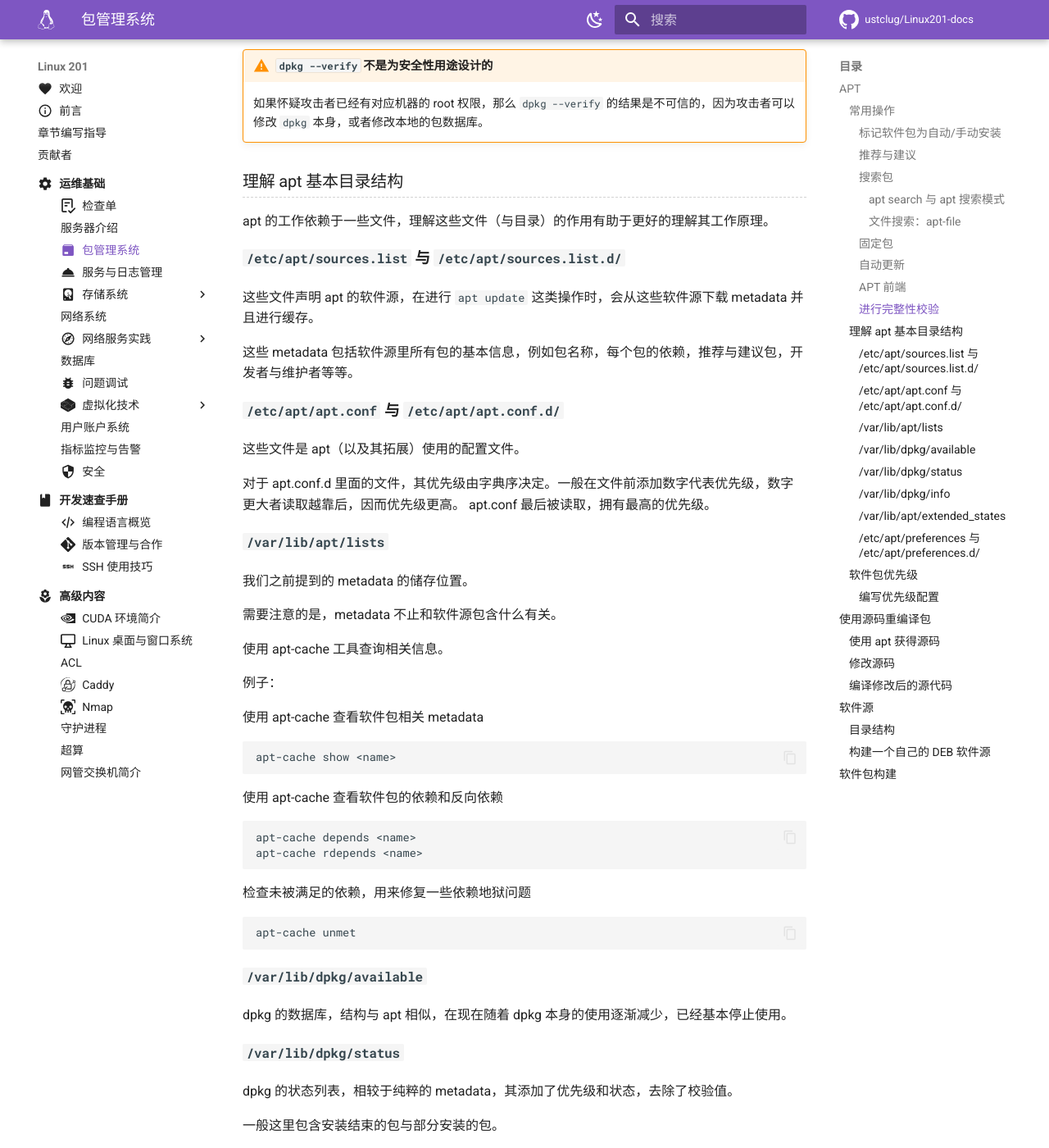
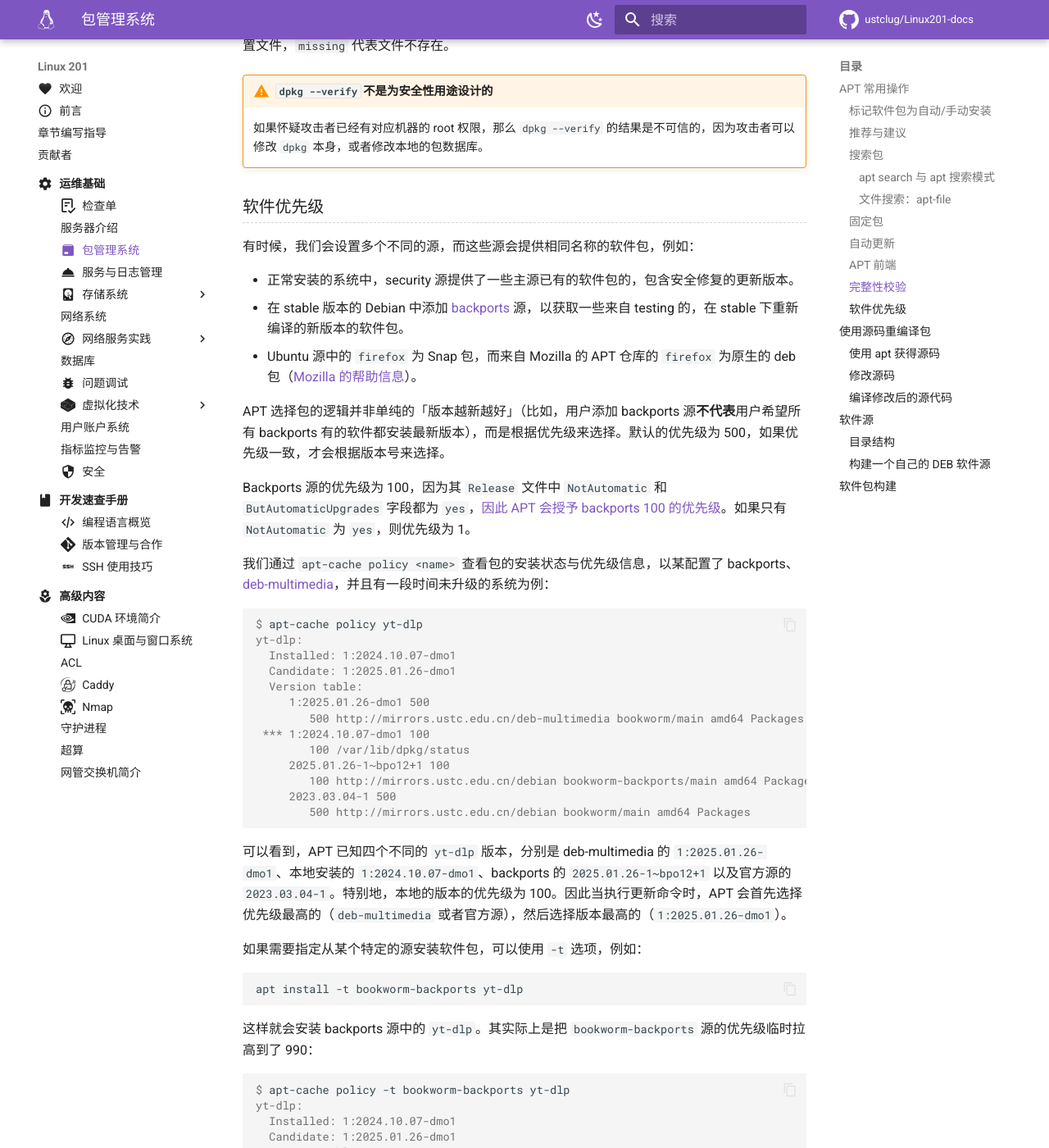
Before and after one commit to ustclug/Linux201-docs, an MkDocs documentation site: the page built from docs/ops/package.md, in a window 1280 px wide and 1400 px high, scrolled down 8030 px. Shown: the whole window at 82% size. Built offline with MkDocs 1.6.1 and Material for MkDocs 9.7.7, drawn with Linux system fonts in a browser that asks for light colours; comment, search, counter and statistics services are not loaded; some of the changed text lies outside the part shown.

Commit message:
ops/package: Refactor [4/?]

````diff
--- a/docs/ops/package.md
+++ b/docs/ops/package.md
@@ -10,13 +10,11 @@
 
 !!! warning "本文编写中"
 
-<!-- 简介 -->
-
 包管理系统是现代 Linux 发行版的重要组成部分。以下介绍与 Debian 的包管理系统相关工具，例如 APT（Advanced Package Tool）。其他发行版的包管理系统会有所不同，可参考 [Arch Linux Wiki 的 pacman/Rosetta 页面](https://wiki.archlinux.org/title/Pacman/Rosetta)。
 
 本文假设读者了解最基础的 `apt` 使用方法，如 `apt install`, `apt remove`, `apt update`, `apt upgrade`。
 
-## APT
+## APT 常用操作 {#apt-common-operations}
 
 Debian 有多个与软件包管理相关的工具。
 
@@ -30,9 +28,7 @@
 
 从用户视角来看，最常使用的工具是 apt（以及其他以 `apt-` 开头的命令）。
 
-### 常用操作 {#common-operations}
-
-#### 标记软件包为自动/手动安装 {#auto-manual}
+### 标记软件包为自动/手动安装 {#auto-manual}
 
 绝大多数软件包都不是孤立的：它们也有自己的依赖。那么，如果安装了一个带有其他依赖的软件，然后再删除这个软件，其引入的依赖不会被自动删除，不过：
 
@@ -79,7 +75,7 @@
 - `apt-mark showauto` 与 `apt-mark showmanual` 可以显示系统中被标记为自动安装与手动安装的包。
 - `apt-mark auto <package>` 与 `apt-mark manual <package>` 可以修改包的标记。
 
-#### 推荐与建议 {#recommends-suggests}
+### 推荐与建议 {#recommends-suggests}
 
 安装软件包时，APT 在默认配置下会安装推荐（Recommended）的包。建议（Suggested）的包会显示在安装界面，但是不会自动被安装。例如在 Debian 12 中，[docker.io 包](https://packages.debian.org/bookworm/docker.io)的推荐有 apparmor、ca-certificates 等，建议包有 btrfs-progs、debootstrap 等。那么在安装 `docker.io` 时，包括 apparmor、ca-certificates 等包就会默认被安装，并且用户也可以看到这些包建议，并且可以在当前包安装完成后自行安装。
 
@@ -99,11 +95,11 @@
 
     某些软件会根据文件名的字典序来决定配置的优先级，因此这里使用 `99` 作为前缀，确保这个配置文件在其他配置文件之后被读取。
 
-#### 搜索包 {#search}
+### 搜索包 {#search}
 
 Debian 与 Ubuntu 均提供了网页端搜索软件包的服务：[Debian 软件包](https://packages.debian.org/)、[Ubuntu Packages Search](https://packages.ubuntu.com/)。不过，使用 apt 工具搜索来快得多。
 
-##### `apt search` 与 apt 搜索模式 {#apt-search-pattern}
+#### `apt search` 与 apt 搜索模式 {#apt-search-pattern}
 
 `apt search <name>` 会根据包名与描述进行包的查找，支持正则表达式：
 
@@ -146,7 +142,7 @@
     - 输出本地安装的名字里有 `top` 的所有包
         - 提示：可以像这样要求同时满足多个 pattern: `apt list 'P1 P2 P3'`
 
-##### 文件搜索：`apt-file` {#apt-file}
+#### 文件搜索：`apt-file` {#apt-file}
 
 如果使用过默认安装的 Ubuntu 的话，可能会发现，在输入命令时，如果命令不存在，会有类似下面的提示：
 
@@ -210,13 +206,13 @@
     - `dpkg-deb -c <name_version.deb>` 可以查看 `.deb` 文件中的内容。
     - `dpkg-query -L <name>` 查看给定的安装了的包提供了哪些文件。
 
-#### 固定包 {#hold}
+### 固定包 {#hold}
 
 有时我们希望固定一个包，使得这个包不会被改变或升级：一个例子是，我们自行打包了某个有 bug 的包的修复版本，同时不希望系统自动升级到官方的版本。这时可以使用 `apt-mark hold <name>` 来标记这个包为固定的。
 
 `apt-mark unhold` 可以取消固定，而 `apt-mark showhold` 可以查看所有被固定的包。
 
-#### 自动更新 {#unattended-upgrade}
+### 自动更新 {#unattended-upgrade}
 
 一般而言，使用 apt 的系统默认安装了 `unattended-upgrades` 包，如果系统上没有，安装该包即可。一些 Debian 系统镜像在预配置阶段会关闭自动更新，这可以通过以下命令确认：
 
@@ -263,7 +259,7 @@
 
 此外，systemd 服务 `unattended-upgrades.service` 会确保系统在关机或重启前正确进行软件包升级的收尾工作。因此也需要确认该服务已启动并会开机自启。
 
-#### APT 前端 {#apt-frontend}
+### APT 前端 {#apt-frontend}
 
 APT 面向用户使用的前端除了 `apt` 以外，还有 `apt-get`、`aptitude` 和 `synaptic` 等。其中 `apt-get` 是早期的 Debian 的包管理工具，基础功能与 `apt` 类似（如 `apt-get update`、`apt-get install` 等），但是用户体验不如 `apt` 友好，由于其交互界面不再变化，因此仅适用于需要使用脚本交互的场景；`synaptic` 是图形界面的包管理工具（中文名为「新立得软件包管理器」）。
 
@@ -274,7 +270,7 @@
 
 `aptitude` 提供了 TUI 界面的包管理功能，不过对于运维的场景下，其更加重要的是相比于 `apt` 更灵活的依赖解析功能。在系统出现损坏包的情况下，`apt` 可能无法提供有效的解决方案，而 `aptitude` 会计算出多种解法，并且提供给用户选择。
 
-#### 进行完整性校验 {#verify}
+### 完整性校验 {#verify}
 
 dpkg 可以对已经安装的包进行完整性校验。`dpkg --verify <name>` 可以校验已经安装的包的完整性，可以省略 `<name>` 选项，以对于所有包进行检查。如果怀疑软件包文件因意外被破坏（例如在升级时断电，或误删除等），可以使用该命令确认哪些软件包需要重新安装。
 
@@ -313,147 +309,63 @@
 
     如果怀疑攻击者已经有对应机器的 root 权限，那么 `dpkg --verify` 的结果是不可信的，因为攻击者可以修改 `dpkg` 本身，或者修改本地的包数据库。
 
-### 理解 apt 基本目录结构
+### 软件优先级 {#priority}
 
-apt 的工作依赖于一些文件，理解这些文件（与目录）的作用有助于更好的理解其工作原理。
+有时候，我们会设置多个不同的源，而这些源会提供相同名称的软件包，例如：
 
-#### `/etc/apt/sources.list` 与 `/etc/apt/sources.list.d/`
+- 正常安装的系统中，security 源提供了一些主源已有的软件包的，包含安全修复的更新版本。
+- 在 stable 版本的 Debian 中添加 [backports](https://backports.debian.org/) 源，以获取一些来自 testing 的，在 stable 下重新编译的新版本的软件包。
+- Ubuntu 源中的 `firefox` 为 Snap 包，而来自 Mozilla 的 APT 仓库的 `firefox` 为原生的 deb 包（[Mozilla 的帮助信息](https://support.mozilla.org/en-US/kb/install-firefox-linux#w_install-firefox-deb-package-for-debian-based-distributions-recommended)）。
 
-这些文件声明 apt 的软件源，在进行 `apt update` 这类操作时，会从这些软件源下载 metadata 并且进行缓存。
+APT 选择包的逻辑并非单纯的「版本越新越好」（比如，用户添加 backports 源**不代表**用户希望所有 backports 有的软件都安装最新版本），而是根据优先级来选择。默认的优先级为 500，如果优先级一致，才会根据版本号来选择。
 
-这些 metadata 包括软件源里所有包的基本信息，例如包名称，每个包的依赖，推荐与建议包，开发者与维护者等等。
+Backports 源的优先级为 100，因为其 `Release` 文件中 `NotAutomatic` 和 `ButAutomaticUpgrades` 字段都为 `yes`，[因此 APT 会授予 backports 100 的优先级](https://wiki.debian.org/DebianRepository/Format#NotAutomatic_and_ButAutomaticUpgrades)。如果只有 `NotAutomatic` 为 `yes`，则优先级为 1。
 
-#### `/etc/apt/apt.conf` 与 `/etc/apt/apt.conf.d/`
+我们通过 `apt-cache policy <name>` 查看包的安装状态与优先级信息，以某配置了 backports、[deb-multimedia](https://deb-multimedia.org/)，并且有一段时间未升级的系统为例：
 
-这些文件是 apt（以及其拓展）使用的配置文件。
-
-对于 apt.conf.d 里面的文件，其优先级由字典序决定。一般在文件前添加数字代表优先级，数字更大者读取越靠后，因而优先级更高。
-apt.conf 最后被读取，拥有最高的优先级。
-
-#### `/var/lib/apt/lists`
-
-我们之前提到的 metadata 的储存位置。
-
-需要注意的是，metadata 不止和软件源包含什么有关。
-
-使用 apt-cache 工具查询相关信息。
-
-例子：
-
-使用 apt-cache 查看软件包相关 metadata
-
-```sh
-apt-cache show <name>
-```
-
-使用 apt-cache 查看软件包的依赖和反向依赖
-
-```sh
-apt-cache depends <name>
-apt-cache rdepends <name>
-```
-
-检查未被满足的依赖，用来修复一些依赖地狱问题
-
-```sh
-apt-cache unmet
-```
-
-#### `/var/lib/dpkg/available`
-
-dpkg 的数据库，结构与 apt 相似，在现在随着 dpkg 本身的使用逐渐减少，已经基本停止使用。
-
-#### `/var/lib/dpkg/status`
-
-dpkg 的状态列表，相较于纯粹的 metadata，其添加了优先级和状态，去除了校验值。
-
-一般这里包含安装结束的包与部分安装的包。
-
-#### `/var/lib/dpkg/info`
-
-所有包的管理相关信息，例如包内文件的 md5sum 值，库包的符号列表，安装和卸载时需要的额外操作等等。
-
-#### `/var/lib/apt/extended_states`
-
-记录已经安装的包的类型：自动安装或者手动安装的。
-
-一般而言列表中的包都是自动安装的。
-
-在进行 `apt autoremove` 时用于判定是否要卸载，如果一个包没有被其他手动安装的包（直接或间接）依赖并且是自动安装的，那么其会被移除。
-
-通过 `apt-mark auto <name>` 和 `apt-mark manual <name>` 进行修改。
-
-#### `/etc/apt/preferences` 与 `/etc/apt/preferences.d/`
-
-apt 优先级的配置文件
-
-apt 在遇到相同软件包时，会选择优先级最高的安装包进行安装。在拥有相同优先级的情况下，会选择最高版本安装。
-
-### 软件包优先级
-
-如果你同时使用多个不同的源，而这两个源包含相同的包，那么在安装时会产生歧义。
-
-我们通过 `apt-cache policy <name>` 查看包的安装状态与优先级信息。
-
-例子：
-
-在安装 sudo 前：
-
-```sh
-root@c8338bbdbf69:/var/lib/apt# apt-cache policy sudo
-sudo:
-  Installed: (none)
-  Candidate: 1.9.13p3-1+deb12u1
+```console
+$ apt-cache policy yt-dlp
+yt-dlp:
+  Installed: 1:2024.10.07-dmo1
+  Candidate: 1:2025.01.26-dmo1
   Version table:
-     1.9.13p3-1+deb12u1 500
+     1:2025.01.26-dmo1 500
+        500 http://mirrors.ustc.edu.cn/deb-multimedia bookworm/main amd64 Packages
+ *** 1:2024.10.07-dmo1 100
+        100 /var/lib/dpkg/status
+     2025.01.26-1~bpo12+1 100
+        100 http://mirrors.ustc.edu.cn/debian bookworm-backports/main amd64 Packages
+     2023.03.04-1 500
         500 http://mirrors.ustc.edu.cn/debian bookworm/main amd64 Packages
 ```
 
-在安装 sudo 后
+可以看到，APT 已知四个不同的 `yt-dlp` 版本，分别是 deb-multimedia 的 `1:2025.01.26-dmo1`、本地安装的 `1:2024.10.07-dmo1`、backports 的 `2025.01.26-1~bpo12+1` 以及官方源的 `2023.03.04-1`。特别地，本地的版本的优先级为 100。因此当执行更新命令时，APT 会首先选择优先级最高的（`deb-multimedia` 或者官方源），然后选择版本最高的（`1:2025.01.26-dmo1`）。
+
+如果需要指定从某个特定的源安装软件包，可以使用 `-t` 选项，例如：
 
 ```sh
-root@c8338bbdbf69:/var/lib/apt# apt-cache policy sudo
-sudo:
-  Installed: 1.9.13p3-1+deb12u1
-  Candidate: 1.9.13p3-1+deb12u1
-  Version table:
- *** 1.9.13p3-1+deb12u1 500
-        500 http://mirrors.ustc.edu.cn/debian bookworm/main amd64 Packages
-        100 /var/lib/dpkg/status
+apt install -t bookworm-backports yt-dlp
 ```
 
-在添加另一软件源后：
+这样就会安装 backports 源中的 `yt-dlp`。其实际上是把 `bookworm-backports` 源的优先级临时拉高到了 990：
 
-```sh
-sudo:
-  Installed: 1.9.13p3-1+deb12u1
-  Candidate: 1.9.13p3-1+deb12u1
+```console
+$ apt-cache policy -t bookworm-backports yt-dlp
+yt-dlp:
+  Installed: 1:2024.10.07-dmo1
+  Candidate: 1:2025.01.26-dmo1
   Version table:
- *** 1.9.13p3-1+deb12u1 500
+     1:2025.01.26-dmo1 500
+        500 http://mirrors.ustc.edu.cn/deb-multimedia bookworm/main amd64 Packages
+ *** 1:2024.10.07-dmo1 100
+        100 /var/lib/dpkg/status
+     2025.01.26-1~bpo12+1 990
+        990 http://mirrors.ustc.edu.cn/debian bookworm-backports/main amd64 Packages
+     2023.03.04-1 500
         500 http://mirrors.ustc.edu.cn/debian bookworm/main amd64 Packages
-        500 http://mirrors.nju.edu.cn/debian bookworm/main amd64 Packages
-        100 /var/lib/dpkg/status
 ```
 
-在声明默认安装目标时（注意`-t stable`选项）：
-
-```sh
-root@c8338bbdbf69:/etc/apt/preferences.d# apt-cache policy -t stable sudo
-sudo:
-  Installed: 1.9.13p3-1+deb12u1
-  Candidate: 1.9.13p3-1+deb12u1
-  Version table:
- *** 1.9.13p3-1+deb12u1 990
-        990 http://mirrors.ustc.edu.cn/debian bookworm/main amd64 Packages
-        990 http://mirrors.nju.edu.cn/debian bookworm/main amd64 Packages
-        100 /var/lib/dpkg/status
-```
-
-如果有两个源同时拥有最高的优先级并且在同优先级下有最新的版本，但是其 metadata 有差异，那么安装**被卸载的**包。
-
-#### 编写优先级配置
-
-优先级配置条目的一般格式如下：
+用户也可以手动配置软件的优先级，相关配置位于 `/etc/apt/preferences` 和 `/etc/apt/preferences.d/` 中。优先级配置条目的一般格式如下：
 
 ```yaml
 Package: <name>
@@ -464,53 +376,20 @@
 例如：
 
 ```yaml
-Package: sudo
-Pin: version 1.9.13p3*
-Pin-Priority: 1001
+Package: *
+Pin: origin packages.mozilla.org
+Pin-Priority: 1000
 ```
 
-那么在安装 sudo 包时会最优先安装任何 1.9.13p3 版本。在这之后会安装最新版本。
-
-可以选择调整不同源的优先级，例如：
+那么在安装所有 packages.mozilla.org 的包的时候，都会被优先选择。优先级系统也可以用来固定包，例如将 `mtr-tiny` 包固定在 0.87 版本：
 
 ```yaml
-Package: *
-Pin: origin "mirrors.ustc.edu.cn"
-Pin-Priority: 999
+Package: mtr-tiny
+Pin: version 0.87*
+Pin-Priority: 1000
 ```
 
-如果 origin 后使用空字符串，那么代表本地。
-
-**对于优先级大于等于 1000 的来源，安装时可以允许降级。**
-
-对于优先级介于 990 与 999 之间的来源，就算发行目标不一致也会进行安装，除非本地的优先级更高。因此可以优先安装一些包，例如：
-
-```yaml
-Package: vim
-Pin: release a=experimental
-Pin-Priority: 991
-```
-
-这会使得 vim 优先安装来自 experimental 的版本。
-
-对于优先级介于 500 与 989 之间的来源，其会优先于一般来源安装。
-
-对于优先级介于 100 与 499 之间的来源，会落后于其他来源安装。
-
-对于优先级介于 1 与 99 之间的来源，只有系统没有安装的时候会进行安装。
-
-**对于优先级小于 0 的来源，不会安装该来源的包，可以用来屏蔽一些可能出问题的包。**
-
-**优先级为 0 是未定义的，不要使用。**
-
-对于一个具体包（例如 sudo），第一个出现的**针对**该包的条目决定其优先级。否则，
-
-这些配置有很多不同选项，详细请参考官方文档。
-
-关于 apt 优先级，可以通过 `man apt_preferences` 查看更具体的信息。
-
-<!-- 介绍 apt-cache policy 工具的使用 -->
-<!-- 如何编写 /etc/apt/preferences.d/ 配置，举一些例子 -->
+详细文档请参考 [apt_preferences(5)][apt_preferences.5]。
 
 ## 使用源码重编译包
 
@@ -646,3 +525,79 @@
 ## 重要而不常见的功能
 
 TODO -->
+
+<!-- ### 理解 apt 基本目录结构
+
+apt 的工作依赖于一些文件，理解这些文件（与目录）的作用有助于更好的理解其工作原理。
+
+#### `/etc/apt/sources.list` 与 `/etc/apt/sources.list.d/`
+
+这些文件声明 apt 的软件源，在进行 `apt update` 这类操作时，会从这些软件源下载 metadata 并且进行缓存。
+
+这些 metadata 包括软件源里所有包的基本信息，例如包名称，每个包的依赖，推荐与建议包，开发者与维护者等等。
+
+#### `/etc/apt/apt.conf` 与 `/etc/apt/apt.conf.d/`
+
+这些文件是 apt（以及其拓展）使用的配置文件。
+
+对于 apt.conf.d 里面的文件，其优先级由字典序决定。一般在文件前添加数字代表优先级，数字更大者读取越靠后，因而优先级更高。
+apt.conf 最后被读取，拥有最高的优先级。
+
+#### `/var/lib/apt/lists`
+
+我们之前提到的 metadata 的储存位置。
+
+需要注意的是，metadata 不止和软件源包含什么有关。
+
+使用 apt-cache 工具查询相关信息。
+
+例子：
+
+使用 apt-cache 查看软件包相关 metadata
+
+```sh
+apt-cache show <name>
+```
+
+使用 apt-cache 查看软件包的依赖和反向依赖
+
+```sh
+apt-cache depends <name>
+apt-cache rdepends <name>
+```
+
+检查未被满足的依赖，用来修复一些依赖地狱问题
+
+```sh
+apt-cache unmet
+```
+
+#### `/var/lib/dpkg/available`
+
+dpkg 的数据库，结构与 apt 相似，在现在随着 dpkg 本身的使用逐渐减少，已经基本停止使用。
+
+#### `/var/lib/dpkg/status`
+
+dpkg 的状态列表，相较于纯粹的 metadata，其添加了优先级和状态，去除了校验值。
+
+一般这里包含安装结束的包与部分安装的包。
+
+#### `/var/lib/dpkg/info`
+
+所有包的管理相关信息，例如包内文件的 md5sum 值，库包的符号列表，安装和卸载时需要的额外操作等等。
+
+#### `/var/lib/apt/extended_states`
+
+记录已经安装的包的类型：自动安装或者手动安装的。
+
+一般而言列表中的包都是自动安装的。
+
+在进行 `apt autoremove` 时用于判定是否要卸载，如果一个包没有被其他手动安装的包（直接或间接）依赖并且是自动安装的，那么其会被移除。
+
+通过 `apt-mark auto <name>` 和 `apt-mark manual <name>` 进行修改。
+
+#### `/etc/apt/preferences` 与 `/etc/apt/preferences.d/`
+
+apt 优先级的配置文件
+
+apt 在遇到相同软件包时，会选择优先级最高的安装包进行安装。在拥有相同优先级的情况下，会选择最高版本安装。 -->
````
Also changed, not shown: includes/man.md (+1 -0 lines).
